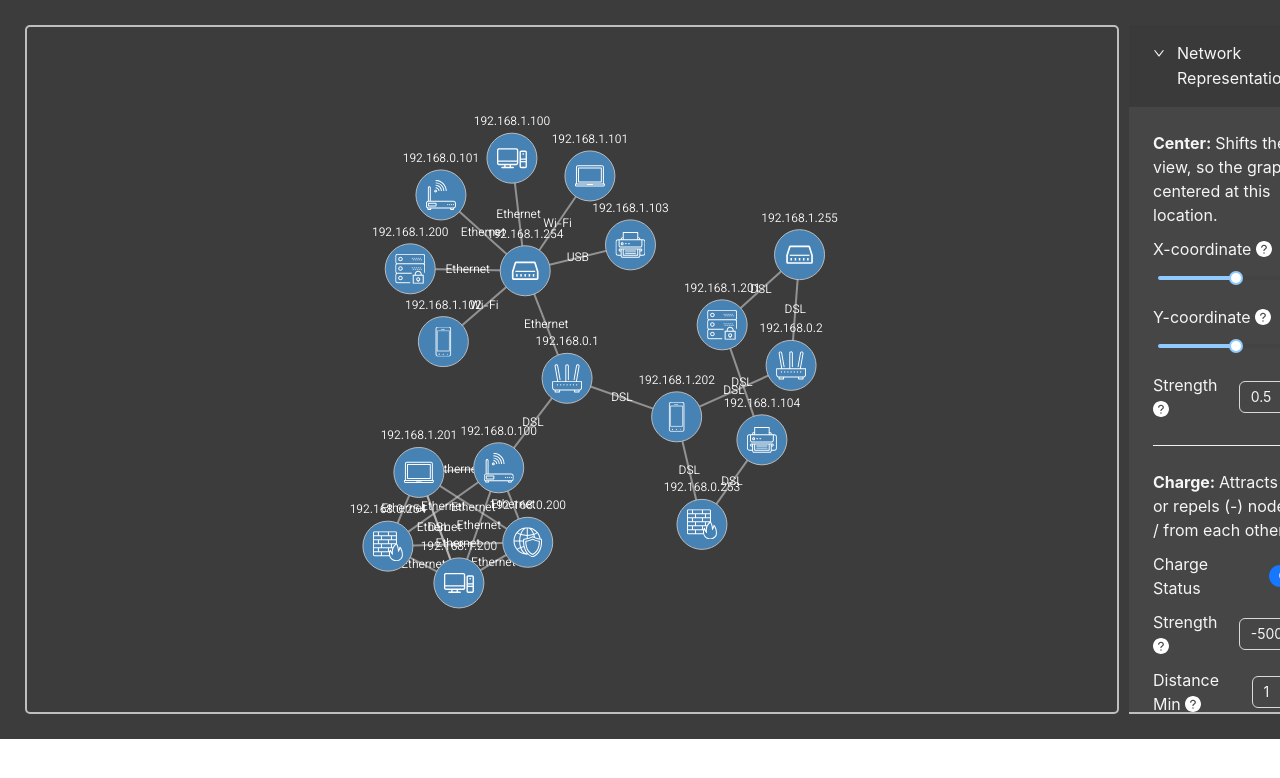
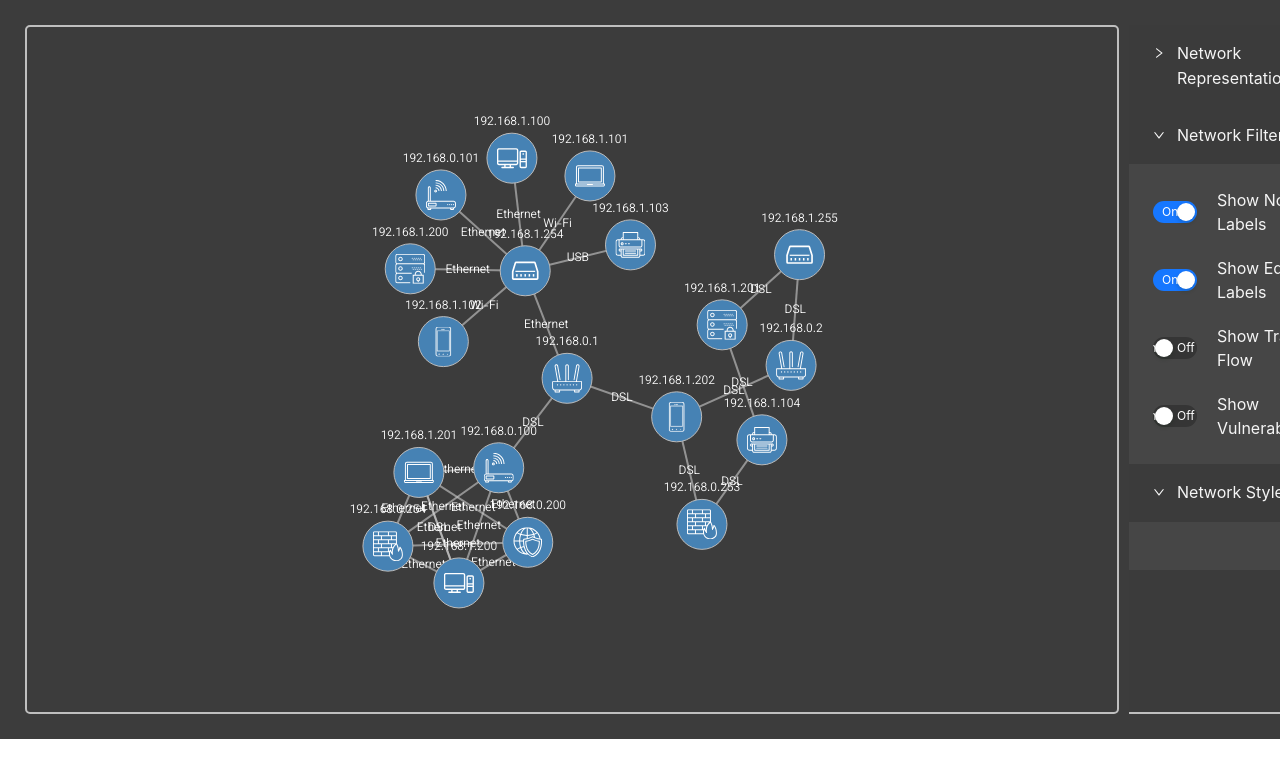
Before and after one commit to Mahdi-Ghanbarzadeh/network-visualizing, a React (Create React App) app: page / in a window 1280 px wide. Shown: the top 778 px of the page. Built offline with nearby package versions, Linux system fonts and the light colour scheme.

Commit message:
implement node and edge labels visibility

```diff
--- a/src/components/NetworkGraph/Graph/index.js
+++ b/src/components/NetworkGraph/Graph/index.js
@@ -16,6 +16,12 @@ const GraphVisualization = ({
 }) => {
   console.log("force properties in graph");
   console.log(force_properties);
+  console.log("node_label_visibility");
+  console.log(node_label_visibility);
+  console.log("edge_label_visibility");
+  console.log(edge_label_visibility);
+
+  // Create a ref to store the graph
   const graphRef = useRef();
 
   // variable to keep track of clicked nodes in order to reset styles
@@ -245,6 +251,7 @@ const GraphVisualization = ({
     // Display the node IP above it if node_label_visibility is true
     nodeRef.current
       .append("text")
+      .attr("class", "node-label")
       .attr("text-anchor", "middle")
       .attr("y", -node_radius - 8) // Position the text above the node
       .style("font-size", "12px")
@@ -311,7 +318,7 @@ const GraphVisualization = ({
     };
   }, [data]);
 
-  // Use another useEffect hook to update the simulation whenever force_properties change
+  // Use useEffect hook to update the simulation whenever force_properties changes
   useEffect(() => {
     console.log("useEffect with force_properties*****");
     if (!data || !data.nodes || data.nodes.length === 0) return; // Don't proceed if data is not ready
@@ -329,6 +336,15 @@ const GraphVisualization = ({
       simulationRef.current.alpha(1).restart();
     }
   }, [data, force_properties]);
+
+  // Use useEffect hook to update the edge and node labels visibility
+  useEffect(() => {
+    linkLabelsRef.current.text((d) => (edge_label_visibility ? d.label : ""));
+
+    nodeRef.current
+      .select(".node-label")
+      .text((d) => (node_label_visibility ? d.ip_address : ""));
+  }, [node_label_visibility, edge_label_visibility]);
 
   // Function to initialize the simulation with the initial force properties
   const initializeSimulation = () => {
--- a/src/components/NetworkGraph/Sidebar/Sidebar.module.css
+++ b/src/components/NetworkGraph/Sidebar/Sidebar.module.css
@@ -22,17 +22,17 @@
 .panel {
   display: flex;
   flex-direction: column;
-  gap: 1rem;
+  gap: 2rem;
 }
 
 .row {
   display: flex;
-  gap: 1rem;
+  gap: 2rem;
   align-items: center;
 }
 
 .column {
   display: flex;
   flex-direction: column;
-  /* gap: 0.05rem; */
+  gap: 0.5rem;
 }
--- a/src/components/NetworkGraph/Sidebar/index.js
+++ b/src/components/NetworkGraph/Sidebar/index.js
@@ -13,7 +13,14 @@ import styles from "./Sidebar.module.css";
 import { style } from "d3";
 const { Panel } = Collapse;
 
-const Sidebar = ({ forceProperties, setForceProperties }) => {
+const Sidebar = ({
+  forceProperties,
+  setForceProperties,
+  node_label_visibility,
+  setNodeLabelVisibility,
+  edge_label_visibility,
+  setEdgeLabelVisibility,
+}) => {
   const handleChange = (section, key, value) => {
     setForceProperties((prevProperties) => ({
       ...prevProperties,
@@ -51,7 +58,8 @@ const Sidebar = ({ forceProperties, setForceProperties }) => {
       >
         <Collapse
           size="large"
-          defaultActiveKey={["representation", "filter", "style"]}
+          defaultActiveKey={["filter", "style"]}
+          // defaultActiveKey={["representation", "filter", "style"]}
           style={{
             minHeight: "688.8px",
             maxHeight: "688.8px",
@@ -98,7 +106,7 @@ const Sidebar = ({ forceProperties, setForceProperties }) => {
                 <div className={styles.row}>
                   <span>
                     Strength{" "}
-                    <Tooltip title="A value between 0.1 and 1, representing the strength of the centering force. Higher values will result in stronger attraction towards the center. A reduced strength softens the movements on interactive graphs in which new nodes enter or exit the graph."></Tooltip>
+                    <Tooltip title="A value between 0.1 and 1, representing the strength of the centering force. Higher values will result in stronger attraction towards the center. A reduced strength softens the movements on interactive graphs in which new nodes enter or exit the graph. This can result in preventing “jumpy” moves when nodes enter"></Tooltip>
                   </span>
                   <InputNumber
                     min={0.1}
@@ -501,13 +509,53 @@ const Sidebar = ({ forceProperties, setForceProperties }) => {
             </div>
           </Panel>
           <Panel header="Network Filter" key="filter">
-            {/* Add input fields for charge forceProperties */}
+            <div className={styles.section}>
+              <div className={styles.panel}>
+                <div className={styles.row}>
+                  <Switch
+                    checkedChildren="On"
+                    unCheckedChildren="Off"
+                    onChange={(value) => setNodeLabelVisibility(value)}
+                    checked={node_label_visibility}
+                  />
+                  <span>Show Node Labels</span>
+                </div>
+
+                <div className={styles.row}>
+                  <Switch
+                    checkedChildren="On"
+                    unCheckedChildren="Off"
+                    onChange={(value) => setEdgeLabelVisibility(value)}
+                    checked={edge_label_visibility}
+                  />
+                  <span>Show Edge Labels</span>
+                </div>
+
+                <div className={styles.row}>
+                  <Switch
+                    checkedChildren="On"
+                    unCheckedChildren="Off"
+                    // onChange={(value) => setEdgeLabelVisibility(value)}
+                    // checked={edge_label_visibility}
+                  />
+                  <span>Show Traffic Flow</span>
+                </div>
+
+                <div className={styles.row}>
+                  <Switch
+                    checkedChildren="On"
+                    unCheckedChildren="Off"
+                    // onChange={(value) => setEdgeLabelVisibility(value)}
+                    // checked={edge_label_visibility}
+                  />
+                  <span>Show Vulnerability</span>
+                </div>
+              </div>
+            </div>
           </Panel>
           <Panel header="Network Style" key="style">
-            {/* Add input fields for collide forceProperties */}
+            {/* Add input fields */}
           </Panel>
-
-          {/* <button onClick={handleFormSubmit}>Apply</button> */}
         </Collapse>
       </ConfigProvider>
     </div>
--- a/src/components/NetworkGraph/index.js
+++ b/src/components/NetworkGraph/index.js
@@ -18,8 +18,14 @@ const NetworkGraph = () => {
   const [defaultForceProperties, setDefaultForceProperties] =
     useState(force_properties);
   const [forceProperties, setForceProperties] = useState(force_properties);
-  console.log("-----forceProperties-----");
-  console.log(forceProperties);
+
+  const [nodeLabelVisibility, setNodeLabelVisibility] = useState(
+    node_label_visibility
+  );
+
+  const [edgeLabelVisibility, setEdgeLabelVisibility] = useState(
+    node_label_visibility
+  );
 
   return (
     <div className={styles.layout}>
@@ -28,8 +34,8 @@ const NetworkGraph = () => {
         height={height}
         edge_width={edge_width}
         node_radius={node_radius}
-        node_label_visibility={node_label_visibility}
-        edge_label_visibility={edge_label_visibility}
+        node_label_visibility={nodeLabelVisibility}
+        edge_label_visibility={edgeLabelVisibility}
         zoom_scale={zoom_scale}
         force_properties={forceProperties}
         default_force_properties={defaultForceProperties}
@@ -38,6 +44,10 @@ const NetworkGraph = () => {
       <Sidebar
         forceProperties={forceProperties}
         setForceProperties={setForceProperties}
+        node_label_visibility={nodeLabelVisibility}
+        setNodeLabelVisibility={setNodeLabelVisibility}
+        edge_label_visibility={edgeLabelVisibility}
+        setEdgeLabelVisibility={setEdgeLabelVisibility}
       />
     </div>
   );
```
